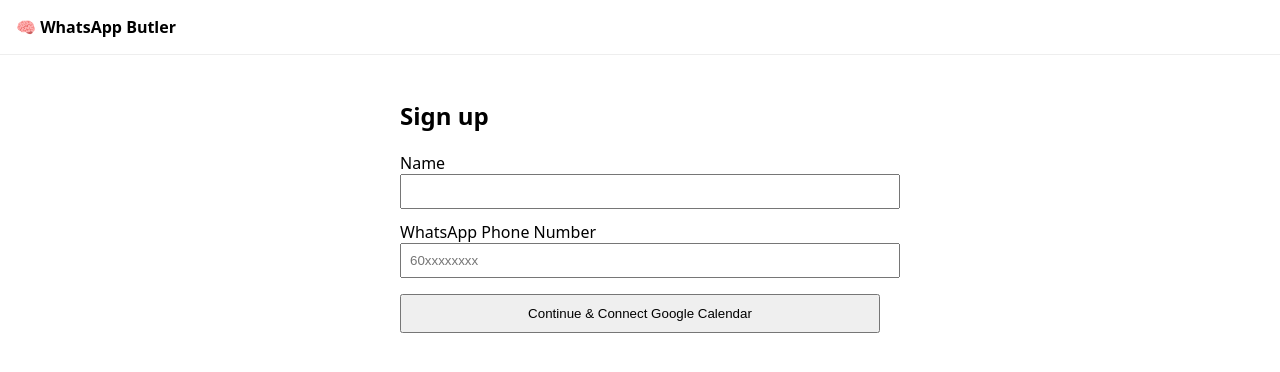
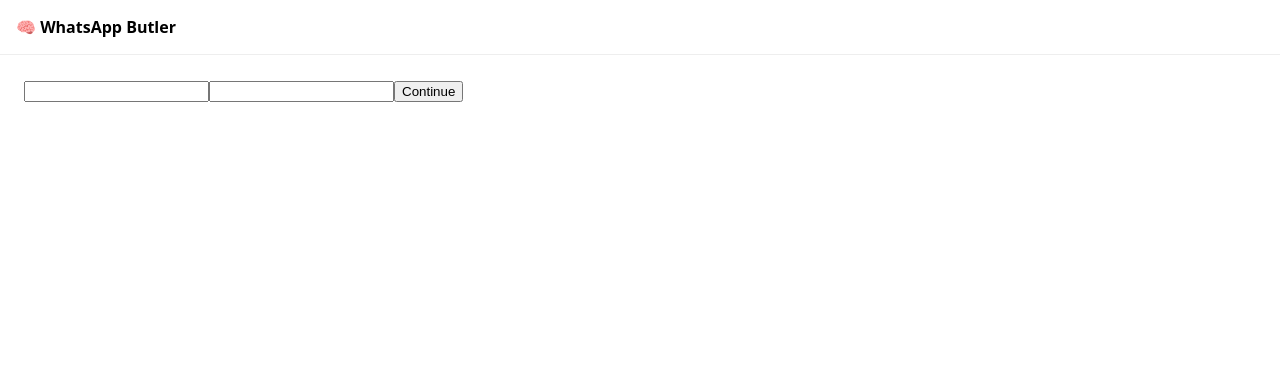
Before and after one commit to DestinyJazz/wa_butler, a Next.js app: page /signup in a window 1280 px wide. Shown: the top 372 px of the page. Built offline with nearby package versions, Linux system fonts and the light colour scheme; no server answers.

Commit message:
Update page.tsx

```diff
--- a/app/signup/page.tsx
+++ b/app/signup/page.tsx
@@ -7,65 +7,25 @@
   const [phone, setPhone] = useState('')
 
   const handleContinue = async () => {
-    if (!name || !phone) {
-      return alert('Please enter both name and phone number.')
-    }
+    if (!name || !phone) return alert('Missing fields')
 
-    try {
-      // Insert new user
-      const { data, error } = await supabase
-        .from('users')
-        .insert([{ Name: name, Phone_number: phone }])
-        .select()
+    const { data, error } = await supabase
+      .from('users')
+      .insert([{ Name: name, Phone_number: phone }])
+      .select()
+      .single()
 
-      if (error) throw error
-      if (!data || data.length === 0) throw new Error('Failed to create user.')
+    if (error) return alert(error.message)
 
-      const userId = data[0].id
-
-      // Initialize Google OAuth2
-      const oauth2Client = new google.auth.OAuth2(
-        process.env.NEXT_PUBLIC_GOOGLE_CLIENT_ID!,
-        process.env.NEXT_PUBLIC_GOOGLE_CLIENT_SECRET!,
-        `${window.location.origin}/api/google/oauth/callback` // redirect URI
-      )
-
-      // Generate Google OAuth URL and pass Supabase user ID in 'state'
-      const authUrl = oauth2Client.generateAuthUrl({
-        access_type: 'offline',
-        scope: ['https://www.googleapis.com/auth/calendar.events'],
-        state: String(userId)
-      })
-
-      // Redirect user to Google OAuth
-      window.location.href = authUrl
-    } catch (err: any) {
-      alert(err.message)
-    }
+    // Redirect to SERVER OAuth endpoint
+    window.location.href = `/api/google/oauth?user_id=${data.id}`
   }
 
   return (
-    <div style={{ maxWidth: 480, margin: '0 auto' }}>
-      <h2>Sign up</h2>
-
-      <label>Name</label>
-      <input
-        value={name}
-        onChange={(e) => setName(e.target.value)}
-        style={{ width: '100%', padding: 8, marginBottom: 12 }}
-      />
-
-      <label>WhatsApp Phone Number</label>
-      <input
-        value={phone}
-        onChange={(e) => setPhone(e.target.value)}
-        placeholder="60xxxxxxxx"
-        style={{ width: '100%', padding: 8, marginBottom: 16 }}
-      />
-
-      <button style={{ padding: 10, width: '100%' }} onClick={handleContinue}>
-        Continue & Connect Google Calendar
-      </button>
+    <div>
+      <input value={name} onChange={e => setName(e.target.value)} />
+      <input value={phone} onChange={e => setPhone(e.target.value)} />
+      <button onClick={handleContinue}>Continue</button>
     </div>
   )
 }
```
